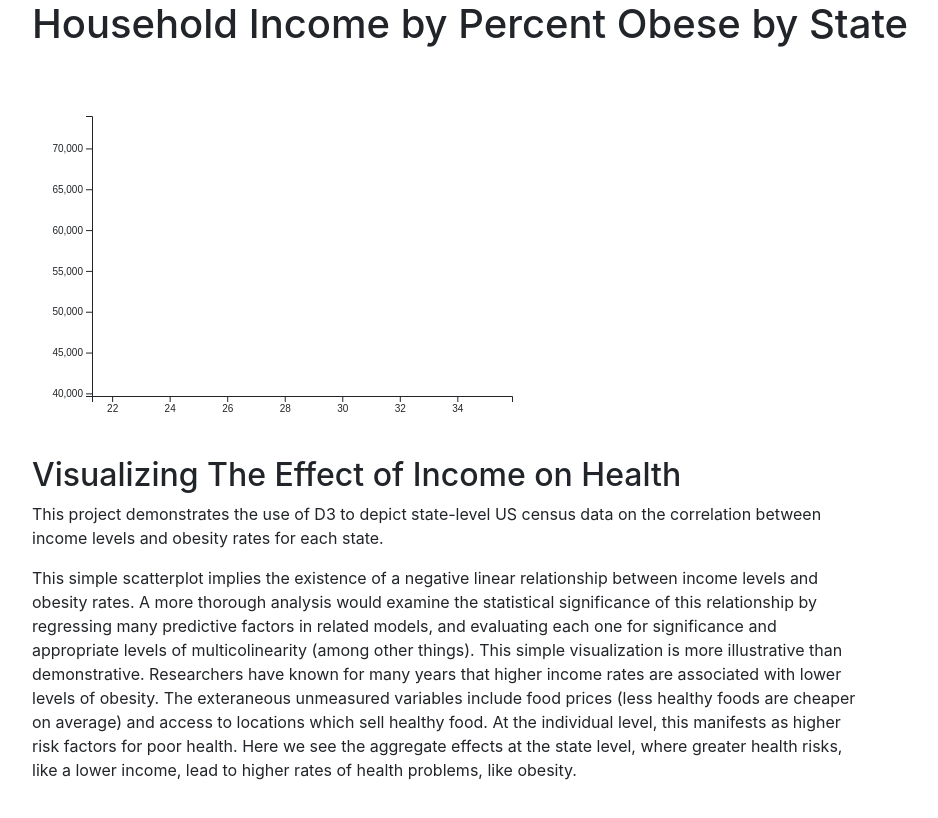
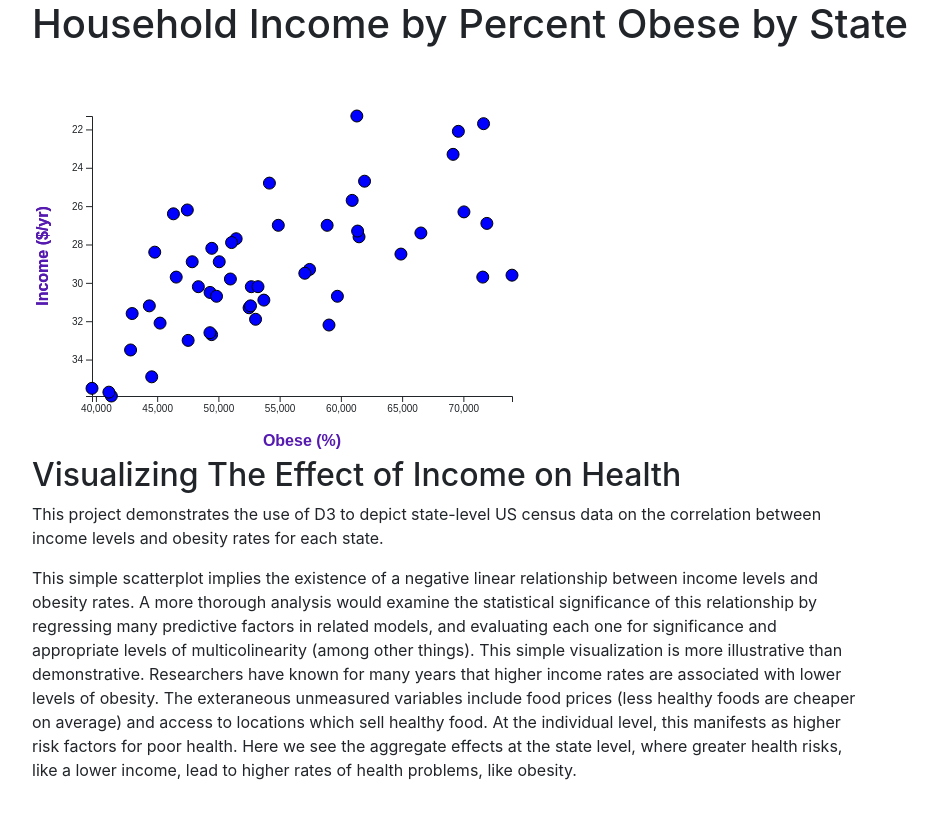
Before and after one commit to KathrynPanger/D3-Challenge, a plain HTML site: page D3_data_journalism/index.html in a window 1280 px wide. Shown: the whole page, without its empty margins (53-991 px from the left). Drawn offline with nearby package versions, Linux system fonts and the light colour scheme.

Commit message:
filepath

```diff
--- a/D3_data_journalism/index.html
+++ b/D3_data_journalism/index.html
@@ -44,7 +44,7 @@
   <script src="https://cdnjs.cloudflare.com/ajax/libs/popper.js/1.14.3/umd/popper.min.js" integrity="sha384-ZMP7rVo3mIykV+2+9J3UJ46jBk0WLaUAdn689aCwoqbBJiSnjAK/l8WvCWPIPm49" crossorigin="anonymous"></script>
   <script src="https://stackpath.bootstrapcdn.com/bootstrap/4.1.3/js/bootstrap.min.js" integrity="sha384-ChfqqxuZUCnJSK3+MXmPNIyE6ZbWh2IMqE241rYiqJxyMiZ6OW/JmZQ5stwEULTy" crossorigin="anonymous"></script>
   <script src="https://d3js.org/d3.v5.min.js"></script>
-  <script type="text/javascript" src="static/js/app_2.js"></script>
+  <script type="text/javascript" src="static/js/app.js"></script>
 
 </body>
 
```
Also changed, not shown: chart.png (added), 2 other files.
